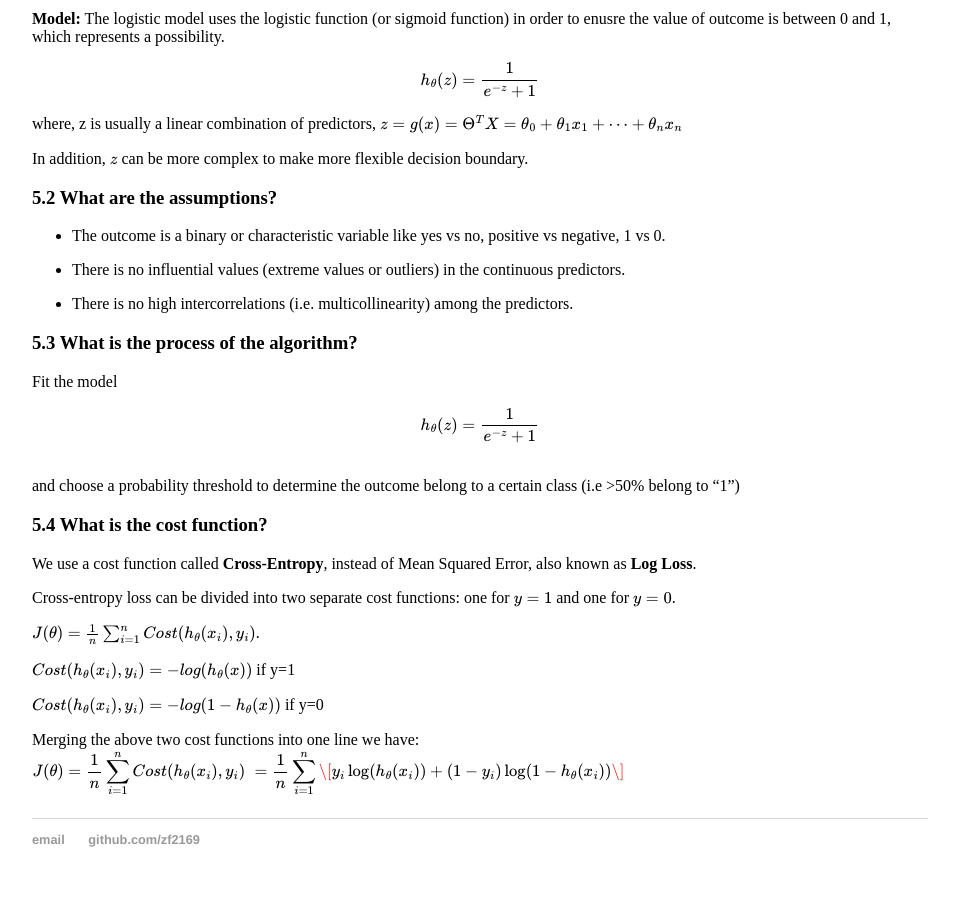
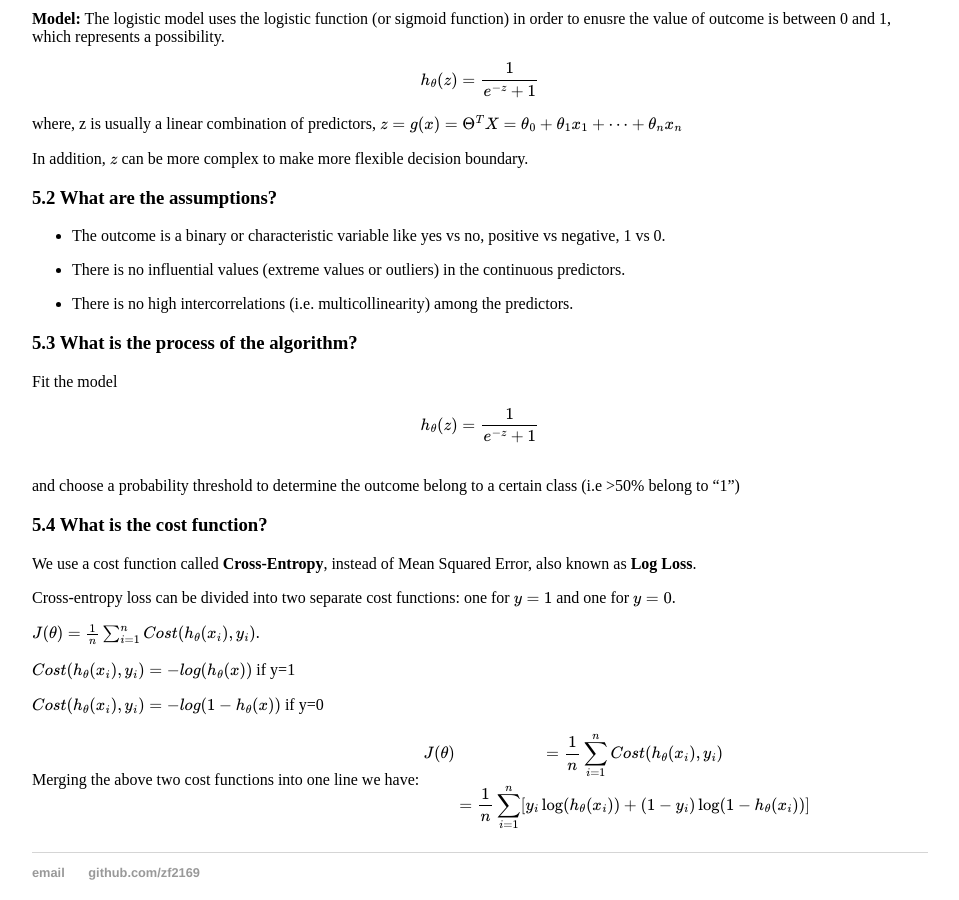
Before and after one commit to zf2169/zf2169.github.io, a Jekyll site: the page built from _posts/2019-01-30-Machine-Learning-Algorithms-Summary-I.md, in a window 1280 px wide and 900 px high, scrolled down 5942 px. Shown: the whole window, without its empty margins (160-1119 px from the left). Built offline with Jekyll 4.4.1, drawn with Linux system fonts in a browser that asks for light colours; formulas are drawn with MathJax 3; before the commit the page ends 6809 px from its top, so only the background shows below that.

```diff
--- a/_posts/2019-01-30-Machine-Learning-Algorithms-Summary-I.md
+++ b/_posts/2019-01-30-Machine-Learning-Algorithms-Summary-I.md
@@ -222,7 +222,7 @@ $$ Cost(h_{\theta}(x_i), y_i)= -log(1- h_{\theta}(x)) $$ if y=0
 Merging the above two cost functions into one line we have:
 $$
 \begin{eqnarray*}
-J(\theta)&= \frac{1}{n} \sum_{i=1}^n Cost(h_{\theta} (x_i), y_i)
-&= \frac{1}{n} \sum_{i=1}^n \[ y_i \log(h_{\theta}(x_i)) + (1-y_i)\log(1- h_{\theta}(x_i)) \]
+J(\theta)&= \frac{1}{n} \sum_{i=1}^n Cost(h_{\theta} (x_i), y_i) \\
+&= \frac{1}{n} \sum_{i=1}^n [ y_i \log(h_{\theta}(x_i)) + (1-y_i)\log(1- h_{\theta}(x_i))]
 \end{eqnarray*}
 $$
```
